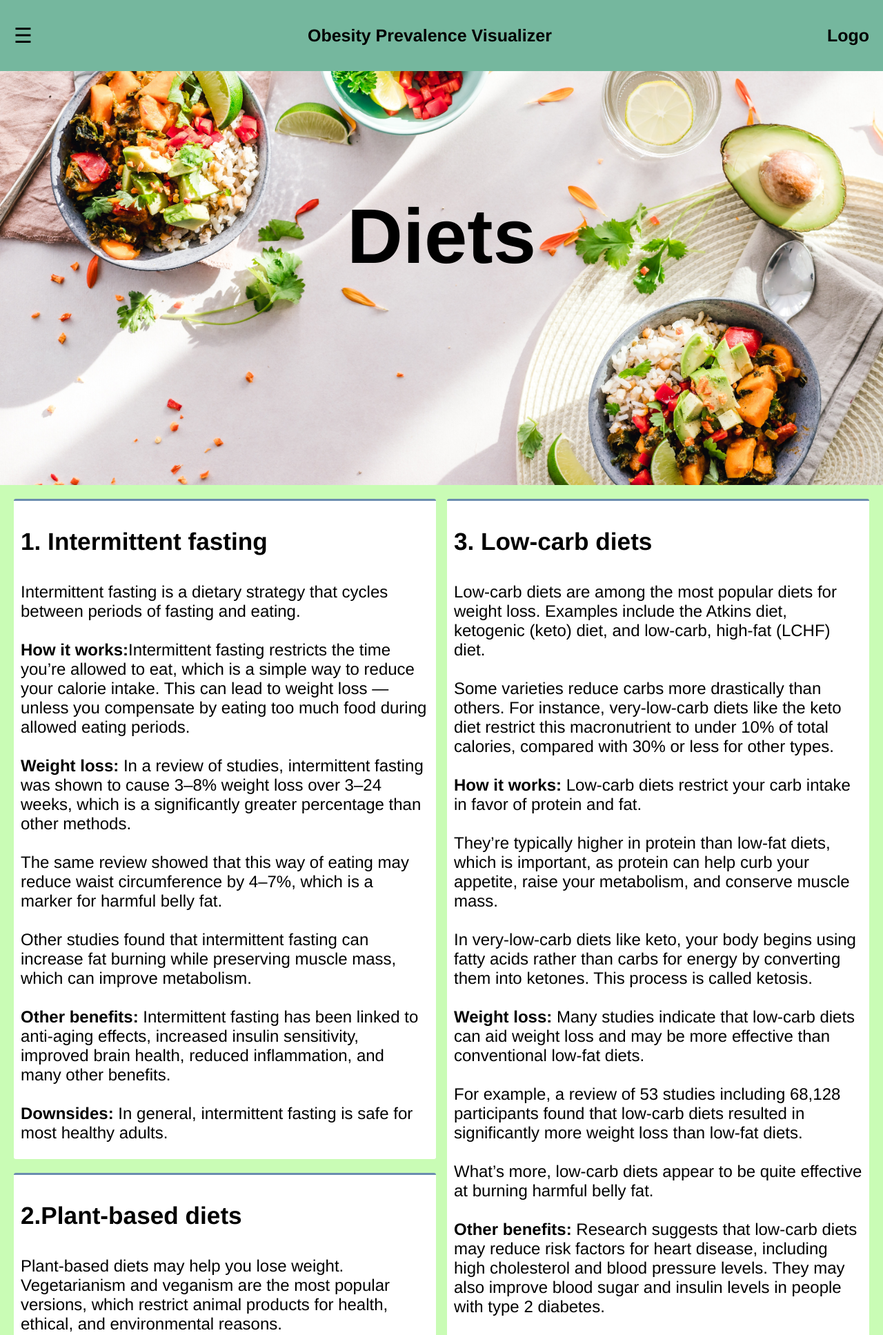
After one commit to IoanSava/Our-WebApp, a PHP site: page /diets.html in a window 1280 px wide. The commit adds this page. Shown: the top 1935 px of the page at 69% size. Run offline with PHP 8.4, Linux system fonts and the light colour scheme.

Commit message:
Diets Section

```diff
--- /dev/null
+++ b/css/diets.css
@@ -0,0 +1,54 @@
+.diet_image{
+    background-image: url(../images/diets-bg.jpg);
+    height: 600px;
+    background-position: center;
+    background-repeat: no-repeat;
+    background-size: auto;
+    position: relative;
+    background-size: cover;
+}
+
+.section-container {
+    width: 100%;
+    margin: 0 auto;
+    padding: 20px;
+    column-count: 2;
+    column-gap: 50px;
+
+}
+.title-diets{
+    font-size: 2.2em;
+}
+
+.text-diets{
+    font-size: 1.5em;
+}
+
+.chenar-diete {
+    border-top: 3px solid #6a8caf;
+    border-radius: 3px;
+    background-color: white;
+    margin-bottom: 20px;
+    overflow: hidden;
+    /*width: 850px;*/
+}
+
+
+@media (min-width: 600px) {
+    .section-container {
+        column-count: 1;
+        column-gap: 20px;
+    }
+
+    section {
+        break-inside: avoid;
+    }
+  }
+
+  @media (min-width: 900px) {
+    .section-container {
+        column-count: 2;
+        column-gap: normal;
+        width: 800;
+    }
+  }
--- a/css/style.css
+++ b/css/style.css
@@ -13,7 +13,7 @@ body {
 body {
     font-family: Helvetica, Arial, sans-serif;
     transition: background-color .5s;
-    background-color: #eef9bf;
+    background-color: #c9fcb5;
 }
 
 /* --- Header --- */
--- /dev/null
+++ b/diets.html
@@ -0,0 +1,154 @@
+<!DOCTYPE html>
+<html lang="en">
+    <head>
+        <meta charset="utf-8">
+        <meta name="viewport" content="width=device-width, initial-scale=1">
+        <title>RO Obesity Prevalence Visualizer</title>
+        <link rel="stylesheet" type="text/css" href = "css/style.css"/>
+        <link rel="stylesheet" type="text/css" href = "css/home.css"/>
+        <link rel="stylesheet" type="text/css" href = "css/diets.css"/>
+
+    </head>
+
+    <body>
+        <nav id="sidenav">
+            <a href="javascript:void(0)" class="closeButton" onclick="closeNavBar()">&times;</a>
+            <a href="#">HOME</a>
+            <a href="about.html">ABOUT</a>
+            <a href="#">STATISTICS</a>
+            <a href="bmi.html">BODY MASS INDEX</a>
+            <a href="#">DIETS</a>
+            <a href="contact.html">CONTACT</a>
+        </nav>
+
+        <main id="mainid">
+            <header>
+                <span onclick="openNavBar()" id="openNav">&#9776;</span>
+                <h1>Obesity Prevalence Visualizer</h1>
+                <h1>Logo</h1>
+            </header>
+
+            <div class="diet_image">
+                <div class="inner_container">
+                    <h1>Diets</h1>
+                </div>
+            </div>
+
+            <div class="section-container">
+                <section class="chenar-diete">
+                    <h2 class="title-diets">1. Intermittent fasting</h2>
+                    <p class="text-diets">Intermittent fasting is a dietary strategy that cycles between periods of fasting and eating.<br><br>
+                        <strong>How it works:</strong>Intermittent fasting restricts the time you’re allowed to eat,
+                        which is a simple way to reduce your calorie intake. This can lead to weight loss — unless
+                        you compensate by eating too much food during allowed eating periods.<br><br>
+                        <strong>Weight loss:</strong> In a review of studies, intermittent fasting was shown to cause 3–8% weight
+                        loss over 3–24 weeks, which is a significantly greater percentage than other methods.<br><br>
+                        The same review showed that this way of eating may reduce waist circumference by 4–7%, which is a marker for
+                        harmful belly fat.<br><br>
+                        Other studies found that intermittent fasting can increase fat burning while preserving muscle mass,
+                        which can improve metabolism.<br><br>
+                        <strong>Other benefits:</strong>  Intermittent fasting has been linked to anti-aging effects, increased
+                        insulin sensitivity, improved brain health, reduced inflammation, and many other benefits.<br><br>
+                        <strong>Downsides:</strong> In general, intermittent fasting is safe for most healthy adults.
+                    </p>
+                </section>
+                <section class="chenar-diete">
+                    <h2 class="title-diets">2.Plant-based diets</h2>
+                    <p class="text-diets">Plant-based diets may help you lose weight. Vegetarianism and veganism are the most popular versions,
+                         which restrict animal products for health, ethical, and environmental reasons.<br><br>
+                        <strong>How it works:</strong> There are many types of vegetarianism, but most involve eliminating
+                        all meat, poultry, and fish. Some vegetarians may likewise avoid eggs and dairy.<br><br>
+                        The vegan diet takes it a step further by restricting all animal products, as well as animal-derived
+                        products like dairy, gelatin, honey, whey, casein, and albumin.<br><br>
+                        There are no clear-cut rules for the flexitarian diet, as it’s a lifestyle change rather than a diet.
+                        It encourages eating mostly fruits, vegetables, legumes, and whole grains but allows for protein and
+                        animal products in moderation, making it a popular alternative.<br><br>
+                        <strong>Weight loss:</strong> Research shows that plant-based diets are effective for weight loss.<br><br>
+                        A review of 12 studies including 1,151 participants found that people on a plant-based diet lost an
+                        average of 2 kg more than those who included animal products.<br><br>
+                        Plus, those following a vegan diet lost an average of 2.5 kg more than people not eating a plant-based diet.<br><br>
+                        Plant-based diets likely aid weight loss because they tend to be rich in fiber, which can help you stay fuller for
+                        longer, and low in high-calorie fat.<br><br>
+
+                        <strong>Other benefits:</strong> Plant-based diets have been linked to many other benefits, such as a
+                        reduced risk of chronic conditions like heart disease, certain cancers, and diabetes. They can also
+                        be more environmentally sustainable than meat-based diets.<br><br>
+                        <strong>Downsides: </strong>Though plant-based diets are healthy, they can restrict important nutrients
+                        that are typically found in animal products, such as iron, vitamin B12, vitamin D, calcium, zinc, and
+                        omega-3 fatty acids.
+                        </p>
+                </section>
+                <section class="chenar-diete" >
+                    <h2 class="title-diets">3. Low-carb diets</h2>
+                    <p class="text-diets">Low-carb diets are among the most popular diets for weight loss. Examples include
+                        the Atkins diet, ketogenic (keto) diet, and low-carb, high-fat (LCHF) diet.<br><br>
+                        Some varieties reduce carbs more drastically than others. For instance, very-low-carb diets like
+                        the keto diet restrict this macronutrient to under 10% of total calories, compared with 30% or less for
+                        other types.<br><br>
+                        <strong>How it works:</strong> Low-carb diets restrict your carb intake in favor of protein and fat.<br><br>
+                        They’re typically higher in protein than low-fat diets, which is important, as protein can help curb
+                        your appetite, raise your metabolism, and conserve muscle mass.<br><br>
+                        In very-low-carb diets like keto, your body begins using fatty acids rather than carbs for energy by
+                        converting them into ketones. This process is called ketosis.<br><br>
+                        <strong>Weight loss:</strong> Many studies indicate that low-carb diets can aid weight loss and may
+                        be more effective than conventional low-fat diets.<br><br>
+                        For example, a review of 53 studies including 68,128 participants found that low-carb diets resulted
+                        in significantly more weight loss than low-fat diets.<br><br>
+                        What’s more, low-carb diets appear to be quite effective at burning harmful belly fat.<br><br>
+                        <strong>Other benefits:</strong> Research suggests that low-carb diets may reduce risk factors for heart
+                        disease, including high cholesterol and blood pressure levels. They may also improve blood sugar and
+                        insulin levels in people with type 2 diabetes.<br><br>
+                        <strong>Downsides:</strong> In some cases, a low-carb diet may raise LDL (bad) cholesterol levels.
+                        Very-low-carb diets can also be difficult to follow and cause digestive upset in some people.
+                    </p>
+                </section>
+                <section>
+                    <h2 class="title-diets">4. WW (Weight Watchers)</h2>
+                    <p class="text-diets">WW, formerly Weight Watchers, is one of the most popular weight loss
+                        programs worldwide.<br><br>
+                        While it doesn’t restrict any food groups, people on a WW plan must eat within their
+                        set daily points to reach their ideal weight.<br><br>
+                        <strong>How it works:</strong> WW is a points-based system that assigns different foods
+                        and beverages a value, depending on their calorie, fat, and fiber contents.<br><br>
+                        To reach your desired weight, you must stay within your daily point allowance.<br><br>
+                        <strong>Weight loss:</strong> Many studies show that the WW program can help you lose weight.<br><br>
+                        For example, a review of 45 studies found that people who followed a WW diet lost 2.6% more weight
+                        than people who received standard counseling.<br><br>
+                        What’s more, people who follow WW programs have been shown to be more successful at maintaining
+                        weight loss after several years, compared with those who follow other diets.<br><br>
+                        <strong>Other benefits:</strong> WW allows flexibility, making it easy to follow.
+                        This enables people with dietary restrictions, such as those with food allergies, to adhere to the plan.<br><br>
+                        <strong>Downsides:</strong> While it allows for flexibility, WW can be costly depending on the subscription plan.
+                        Also, it’s flexibility can be a downfall if dieters choose unhealthy foods.
+                </section>
+            </div>
+            <footer>
+                <div class="column">
+                    <span class="dot"></span>
+                    <div>
+                        <h3>Address</h3>
+                        <p>Gen. Berthelot</p>
+                    </div>
+                </div>
+
+                <div class="column">
+                    <span class="dot"></span>
+                    <div>
+                        <h3>Phone</h3>
+                        <p>0711223344</p>
+                    </div>
+                </div>
+
+                <div class="column">
+                    <span class="dot"></span>
+
+                    <div>
+                        <h3>Email</h3>
+                        <p>ourwebapp@info.uaic.ro</p>
+                    </div>
+                </div>
+            </footer>
+        </main>
+        <script src="js/menu.js"></script>
+    </body>
+</html>
--- a/js/menu.js
+++ b/js/menu.js
@@ -20,5 +20,5 @@ function openNavBar() {
 function closeNavBar() {
     document.getElementById("sidenav").style.width = "0";
     document.getElementById("mainid").style.marginLeft= "0";
-    document.body.style.backgroundColor = "#eef9bf";
+    document.body.style.backgroundColor = "#c9fcb5";
 }
```
Also changed, not shown: images/diets-bg.jpg (added).
